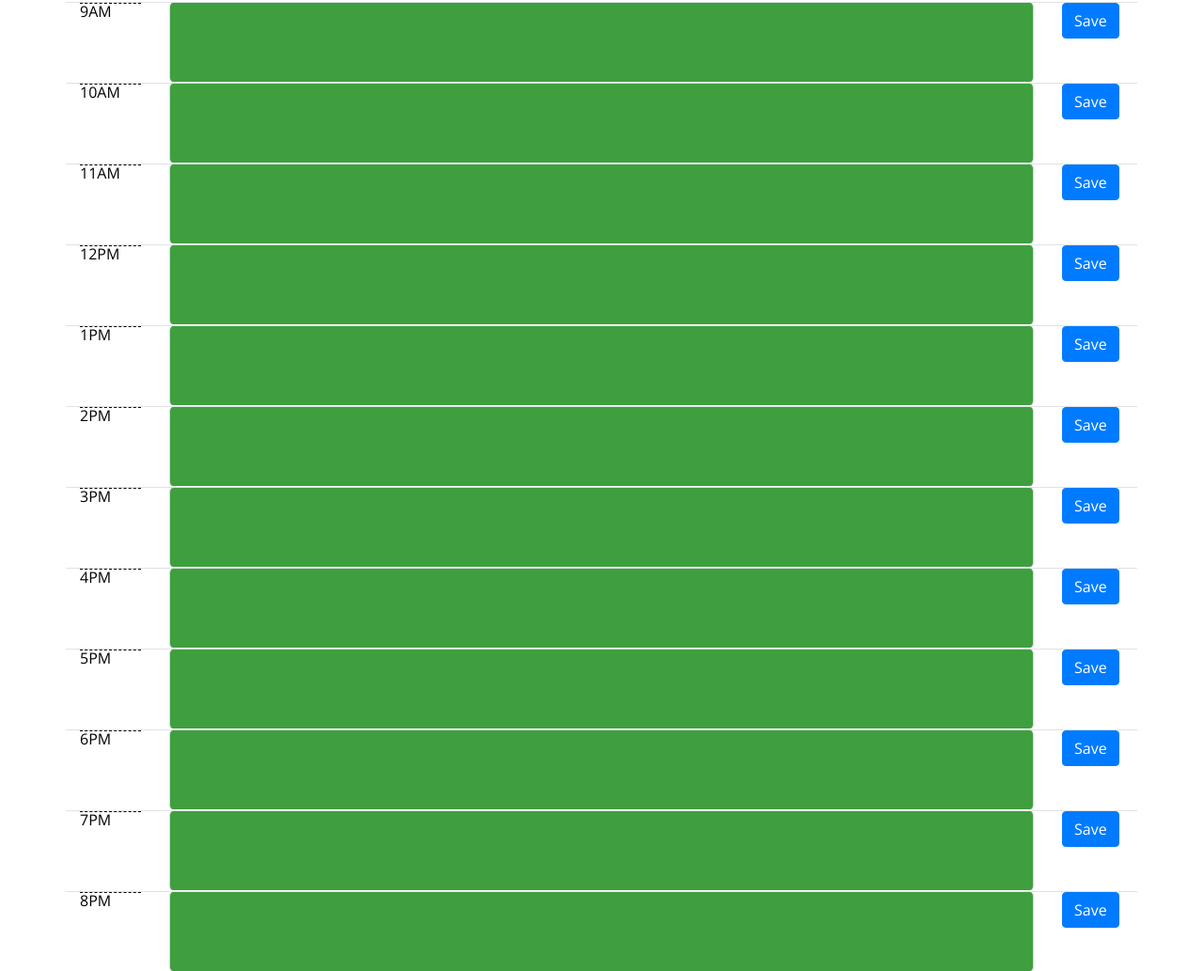
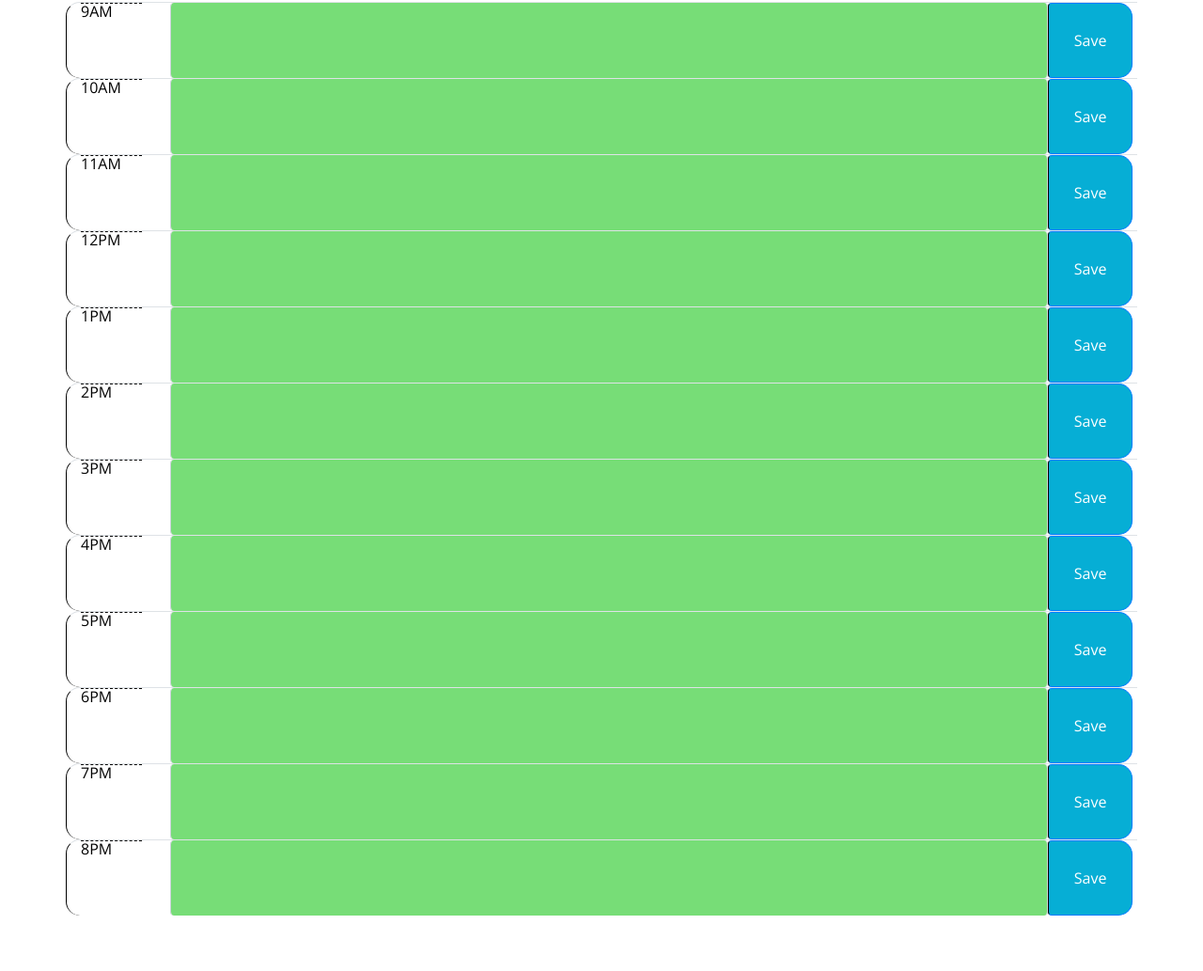
Before and after one commit to jkile/work-day-scheduler, a plain HTML site: page index.html in a window 1280 px wide. Shown: the part 334-1367 px from the top of the page at 94% size. After the commit the page ends 1308 px from the top, so only its background shows below. Drawn offline with nearby package versions, Linux system fonts and the light colour scheme.

Commit message:
made styles not bad

```diff
--- a/index.html
+++ b/index.html
@@ -22,183 +22,183 @@
   </header>
   <div class="container">
     <!-- Timeblocks go here -->
-    <div class="row border-top alighn-items-start">
+    <div class="row border-top mt-0">
       <div class="col-lg-1">
         <div class="hour" id="hour9">
           9AM
         </div>
       </div>
-      <div class="col-lg-10">
-        <textarea class="form-control border-top-0 border-bottom-0 text-dark" id="textArea1" rows="3"></textarea>
+      <div class="col-lg-10 pr-0">
+        <textarea class="form-control border-top-0 border-bottom-0" id="textArea1" rows="3"></textarea>
       </div>
-      <div class="col-lg-1">
+      <div class="col-lg-1 pl-0">
         <div class="save">
-          <button type="button" class="btn btn-primary" id="btn1">Save</button>
+          <button type="button" class="btn btn-primary saveBtn" id="btn1">Save</button>
         </div>
       </div>
     </div>
-    <div class="row border-top">
+    <div class="row border-top mt-0">
       <div class="col-lg-1">
         <div class="hour" id="hour10">
           10AM
         </div>
       </div>
-      <div class="col-lg-10">
+      <div class="col-lg-10 pr-0">
         <textarea class="form-control border-top-0 border-bottom-0" id="textArea2" rows="3"></textarea>
       </div>
-      <div class="col-lg-1">
+      <div class="col-lg-1 pl-0">
         <div class="save">
-          <button type="button" class="btn btn-primary" id="btn2">Save</button>
+          <button type="button" class="btn btn-primary saveBtn" id="btn2">Save</button>
         </div>
       </div>
     </div>
-    <div class="row border-top">
+    <div class="row border-top mt-0">
       <div class="col-lg-1">
         <div class="hour" id="hour11">
           11AM
         </div>
       </div>
-      <div class="col-lg-10">
+      <div class="col-lg-10 pr-0">
         <textarea class="form-control border-top-0 border-bottom-0" id="textArea3" rows="3"></textarea>
       </div>
-      <div class="col-lg-1">
+      <div class="col-lg-1 pl-0">
         <div class="save">
-          <button type="button" class="btn btn-primary" id="btn3">Save</button>
+          <button type="button" class="btn btn-primary saveBtn" id="btn3">Save</button>
         </div>
       </div>
     </div>
-    <div class="row border-top">
+    <div class="row border-top mt-0">
       <div class="col-lg-1">
         <div class="hour" id="hour12">
           12PM
         </div>
       </div>
-      <div class="col-lg-10">
+      <div class="col-lg-10 pr-0">
         <textarea class="form-control border-top-0 border-bottom-0" id="textArea4" rows="3"></textarea>
       </div>
-      <div class="col-lg-1">
+      <div class="col-lg-1 pl-0">
         <div class="save">
-          <button type="button" class="btn btn-primary" id="btn4">Save</button>
+          <button type="button" class="btn btn-primary saveBtn" id="btn4">Save</button>
         </div>
       </div>
     </div>
-    <div class="row border-top">
+    <div class="row border-top mt-0">
       <div class="col-lg-1">
         <div class="hour" id="hour13">
           1PM
         </div>
       </div>
-      <div class="col-lg-10">
+      <div class="col-lg-10 pr-0">
         <textarea class="form-control border-top-0 border-bottom-0" id="textArea5" rows="3"></textarea>
       </div>
-      <div class="col-lg-1">
+      <div class="col-lg-1 pl-0">
         <div class="save">
-          <button type="button" class="btn btn-primary" id="btn5">Save</button>
+          <button type="button" class="btn btn-primary saveBtn" id="btn5">Save</button>
         </div>
       </div>
     </div>
-    <div class="row border-top">
+    <div class="row border-top mt-0">
       <div class="col-lg-1">
         <div class="hour" id="hour14">
           2PM
         </div>
       </div>
-      <div class="col-lg-10">
+      <div class="col-lg-10 pr-0">
         <textarea class="form-control border-top-0 border-bottom-0" id="textArea6" rows="3"></textarea>
       </div>
-      <div class="col-lg-1">
+      <div class="col-lg-1 pl-0">
         <div class="save">
-          <button type="button" class="btn btn-primary" id="btn6">Save</button>
+          <button type="button" class="btn btn-primary saveBtn" id="btn6">Save</button>
         </div>
       </div>
     </div>
-    <div class="row border-top">
+    <div class="row border-top mt-0">
       <div class="col-lg-1">
         <div class="hour" id="hour15">
           3PM
         </div>
       </div>
-      <div class="col-lg-10">
+      <div class="col-lg-10 pr-0">
         <textarea class="form-control border-top-0 border-bottom-0" id="textArea7" rows="3"></textarea>
       </div>
-      <div class="col-lg-1">
+      <div class="col-lg-1 pl-0">
         <div class="save">
-          <button type="button" class="btn btn-primary" id="btn7">Save</button>
+          <button type="button" class="btn btn-primary saveBtn" id="btn7">Save</button>
         </div>
       </div>
     </div>
-    <div class="row border-top">
+    <div class="row border-top mt-0">
       <div class="col-lg-1">
         <div class="hour" id="hour16">
           4PM
         </div>
       </div>
-      <div class="col-lg-10">
+      <div class="col-lg-10 pr-0">
         <textarea class="form-control border-top-0 border-bottom-0" id="textArea8" rows="3"></textarea>
       </div>
-      <div class="col-lg-1">
+      <div class="col-lg-1 pl-0">
         <div class="save">
-          <button type="button" class="btn btn-primary" id="btn8">Save</button>
+          <button type="button" class="btn btn-primary saveBtn" id="btn8">Save</button>
         </div>
       </div>
     </div>
-    <div class="row border-top">
+    <div class="row border-top mt-0">
       <div class="col-lg-1">
         <div class="hour" id="hour17">
           5PM
         </div>
       </div>
-      <div class="col-lg-10">
+      <div class="col-lg-10 pr-0">
         <textarea class="form-control border-top-0 border-bottom-0" id="textArea9" rows="3"></textarea>
       </div>
-      <div class="col-lg-1">
+      <div class="col-lg-1 pl-0">
         <div class="save">
-          <button type="button" class="btn btn-primary" id="btn9">Save</button>
+          <button type="button" class="btn btn-primary saveBtn" id="btn9">Save</button>
         </div>
       </div>
     </div>
-    <div class="row border-top">
+    <div class="row border-top mt-0">
       <div class="col-lg-1">
         <div class="hour" id="hour18">
           6PM
         </div>
       </div>
-      <div class="col-lg-10">
+      <div class="col-lg-10 pr-0">
         <textarea class="form-control border-top-0 border-bottom-0" id="textArea10" rows="3"></textarea>
       </div>
-      <div class="col-lg-1">
+      <div class="col-lg-1 pl-0">
         <div class="save">
-          <button type="button" class="btn btn-primary" id="btn10">Save</button>
+          <button type="button" class="btn btn-primary saveBtn" id="btn10">Save</button>
         </div>
       </div>
     </div>
-    <div class="row border-top">
+    <div class="row border-top mt-0">
       <div class="col-lg-1">
         <div class="hour" id="hour19">
           7PM
         </div>
       </div>
-      <div class="col-lg-10">
+      <div class="col-lg-10 pr-0">
         <textarea class="form-control border-top-0 border-bottom-0" id="textArea11" rows="3"></textarea>
       </div>
-      <div class="col-lg-1">
+      <div class="col-lg-1 pl-0">
         <div class="save">
-          <button type="button" class="btn btn-primary" id="btn11">Save</button>
+          <button type="button" class="btn btn-primary saveBtn" id="btn11">Save</button>
         </div>
       </div>
     </div>
-    <div class="row border-top">
+    <div class="row border-top mt-0">
       <div class="col-lg-1">
         <div class="hour" id="hour20">
           8PM
         </div>
       </div>
-      <div class="col-lg-10">
+      <div class="col-lg-10 pr-0">
         <textarea class="form-control border-top-0 border-bottom-0" id="textArea12" rows="3"></textarea>
       </div>
-      <div class="col-lg-1">
+      <div class="col-lg-1 pl-0">
         <div class="save">
-          <button type="button" class="btn btn-primary" id="btn12">Save</button>
+          <button type="button" class="btn btn-primary saveBtn" id="btn12">Save</button>
         </div>
       </div>
     </div>
--- a/script.js
+++ b/script.js
@@ -25,13 +25,13 @@ setInterval(function () {
 function setColor() {
     for (let i = 1; i < 13; i++) {
         if (time < i + 8) {
-            $("#textArea" + i).css({ "background-color": "green", "opacity": "75%" });
+            $("#textArea" + i).attr("class", "future form-control border-top-0 border-bottom-0");
         }
         if (time === i + 8) {
-            $("#textArea" + i).css({ "background-color": "red", "opacity": "75%" });
+            $("#textArea" + i).attr("class", "present form-control border-top-0 border-bottom-0");
         }
         if (time > i + 8) {
-            $("#textArea" + i).css({ "background-color": "grey", "opacity": "75%" });
+            $("#textArea" + i).attr("class", "past form-control border-top-0 border-bottom-0");
         }
     }
 }
--- a/style.css
+++ b/style.css
@@ -32,8 +32,10 @@ textarea{
 
 .row {
   white-space: pre-wrap;
-  height: 80px;
-  border-top: 1px solid white;;
+  border-left: 1px solid black;
+  border-top-left-radius: 15px;
+  border-bottom-left-radius: 15px;
+  border-top: 1px solid black;
 }
 
 .hour {
@@ -73,3 +75,10 @@ textarea{
   white-space: normal;
   margin-top: 6px;
 }
+.btn-primary{
+  height: 80px;
+  width: 90px;
+}
+.form-control{
+  height: 80px !important;
+}
```
